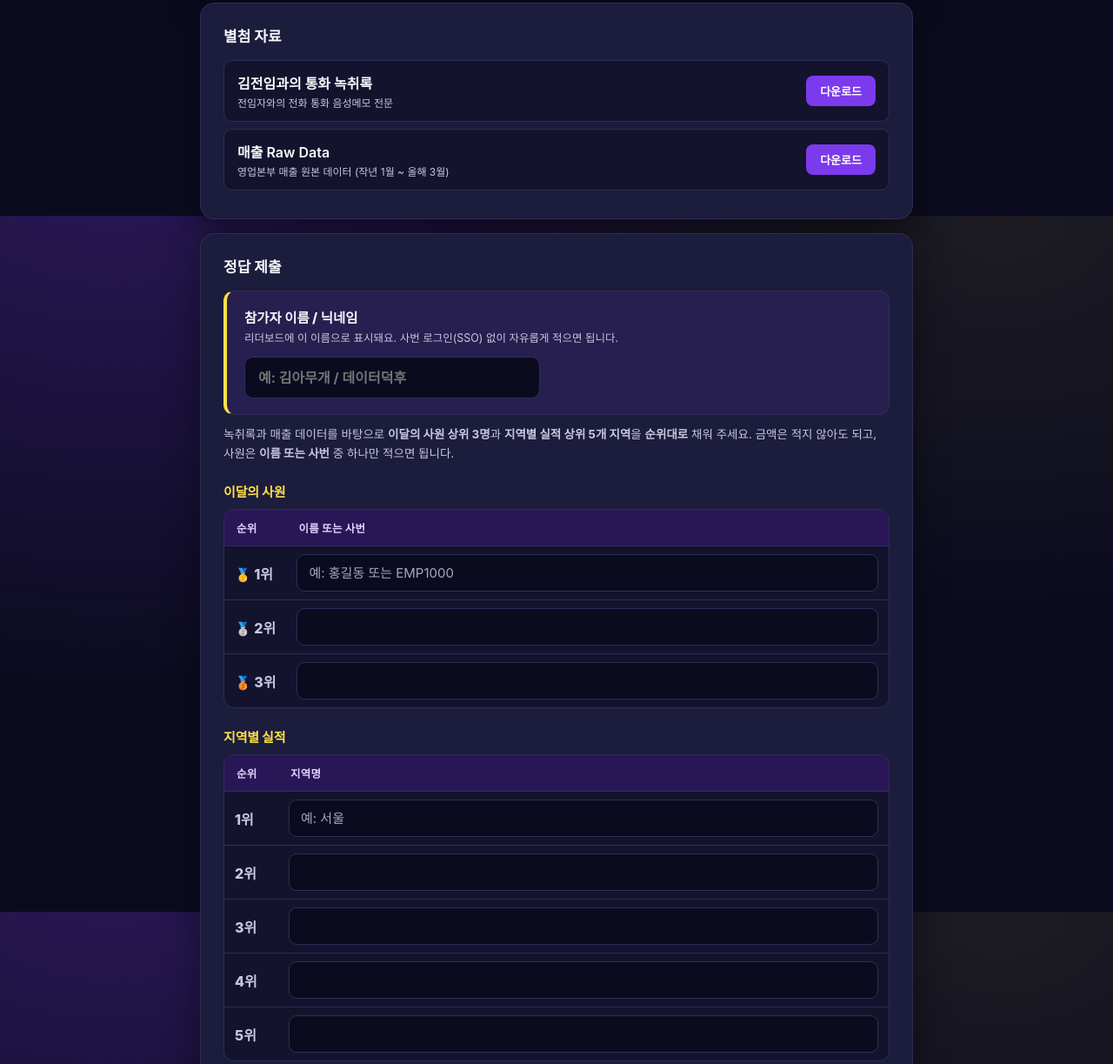
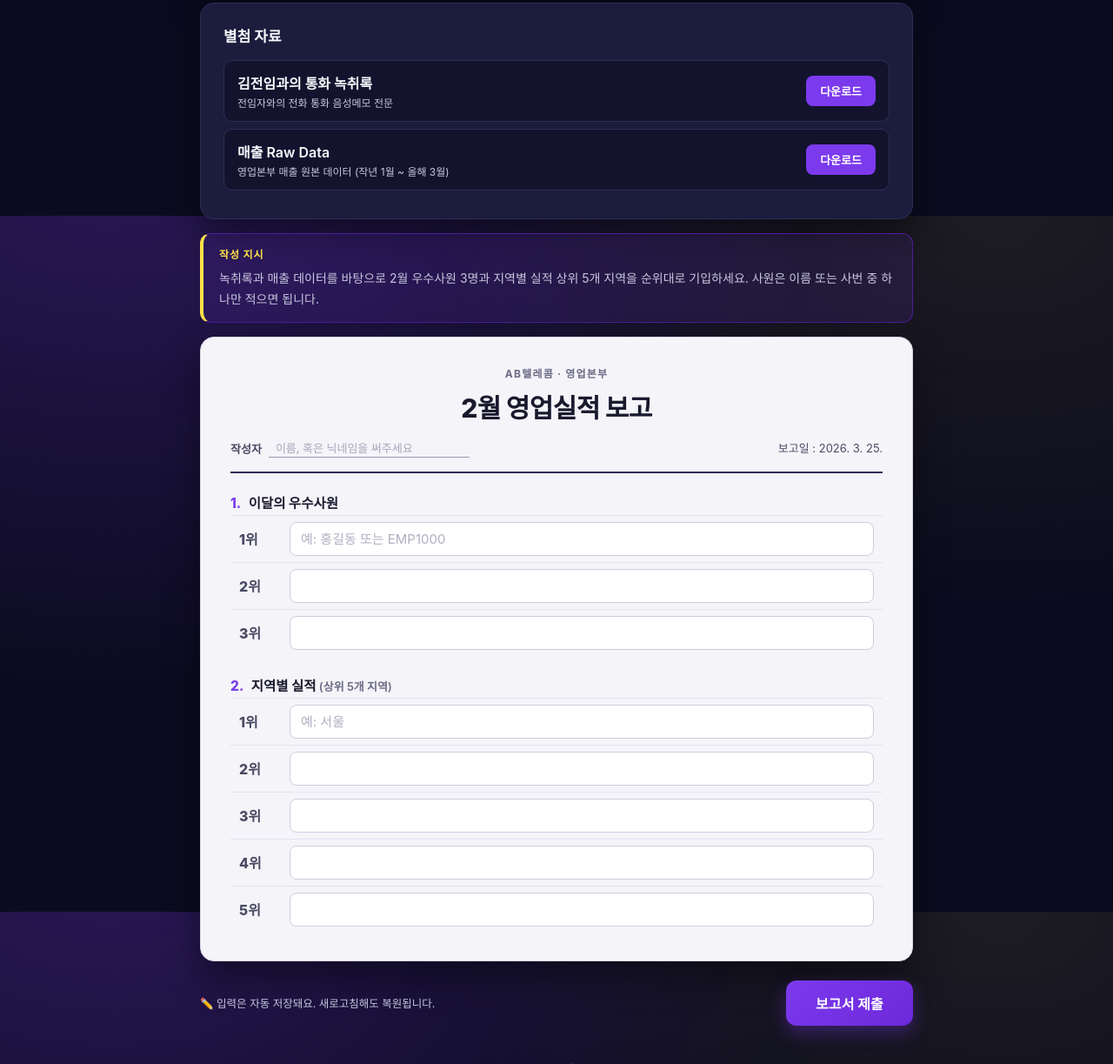
Before and after one commit to supadubadivagogo/EBBAXCLUB_1, a plain HTML site: page index.html in a window 1280 px wide. Shown: the part 1352-2575 px from the top of the page at 87% size. Drawn offline with Linux system fonts and the light colour scheme; a web font is replaced by a local one.

Commit message:
답안 폼을 영업실적 보고서 양식으로 재구성
- 입력표를 「AB텔레콤 영업본부 · 2월 영업실적 보고」 문서 양식으로
  (레터헤드/번호 항목/빈칸 채우기, 닉네임=작성자 칸)
- 작성 지시문을 보고서 밖 별도 박스로 분리(문제처럼), 제목 강조
- 작성자 왼쪽·보고일 오른쪽, 입력칸 밝은 종이 톤으로 통일
- CSS specificity 충돌 수정(.section h2 / table.ans 가 보고서 스타일을 덮던 문제)

Co-Authored-By: Claude Opus 4.8 (1M context) <noreply@anthropic.com>

```diff
--- a/assets/style.css
+++ b/assets/style.css
@@ -148,6 +148,40 @@ button.submit-btn{background:linear-gradient(135deg, var(--primary) 0%, var(--pr
 button.submit-btn:hover{transform:translateY(-1px); box-shadow:0 12px 28px rgba(124,58,237,.45);}
 button.submit-btn:active{transform:translateY(0);}
 button.submit-btn:disabled{opacity:.5; cursor:not-allowed; transform:none; box-shadow:none;}
+
+/* ---- 답안 = 보고서 문서 양식 (컨셉 몰입: 본부 보고서 빈칸 채우기) ---- */
+/* 지시문은 보고서 '밖'에 둬서 문제처럼 보이게 */
+.mission-brief{background:rgba(124,58,237,.12); border:1px solid var(--border-bright); border-left:4px solid var(--accent-yellow);
+  border-radius:12px; padding:14px 18px; margin-bottom:16px; font-size:14px; line-height:1.7; color:var(--text-muted);}
+.mission-brief strong{display:block; margin-bottom:5px; font-size:12px; font-weight:800; letter-spacing:.08em; color:var(--accent-yellow);}
+.report-doc{background:#F5F4F9; border:1px solid #D8D6E4; color:#1A1A2E;
+  border-radius:var(--radius-md); padding:32px 34px 28px; box-shadow:var(--shadow-deep);}
+.report-head{text-align:center; border-bottom:2px solid #2E2E55; padding-bottom:16px; margin-bottom:6px;}
+.report-org{font-size:12px; font-weight:700; letter-spacing:.1em; color:#6B6B85;}
+.report-doc .report-title{display:block; font-size:30px; font-weight:800; color:#1A1A2E; margin:8px 0 16px; letter-spacing:-.02em;}
+.report-meta{display:flex; justify-content:space-between; gap:12px; font-size:13px; color:#4A4A63; flex-wrap:wrap;}
+.report-author{display:inline-flex; align-items:center; gap:8px; font-weight:700;}
+.report-author input{border:none; border-bottom:1.5px solid #9A98AE; background:transparent; color:#1A1A2E;
+  font:inherit; font-weight:700; padding:2px 8px; min-width:220px; text-align:left;}
+.report-author input::placeholder{color:#A8A6B8; font-weight:500;}
+.report-author input:focus{outline:none; border-bottom-color:var(--primary);}
+.report-author input[aria-invalid="true"]{border-bottom-color:var(--danger);}
+.report-lead{font-size:13.5px; color:#4A4A63; line-height:1.7; margin:18px 0 14px;}
+.report-lead strong{color:#1A1A2E;}
+.report-item{font-size:15.5px; font-weight:800; color:#1A1A2E; margin:22px 0 4px;}
+.report-no{color:var(--primary); margin-right:5px;}
+.report-item-sub{font-size:13px; font-weight:600; color:#6B6B85;}
+.report-doc table.report-table{margin-bottom:4px; background:transparent; border:none; border-radius:0; overflow:visible;}
+.report-doc table.report-table td{border-top:1px solid #E4E2EE; padding:7px 10px;}
+.report-doc table.report-table td.rank{color:#4A4A63; width:58px; font-weight:800;}
+.report-doc table.report-table input{background:#FFFFFF; border:1px solid #CFCDDD; border-radius:8px;
+  color:#1A1A2E; padding:9px 12px; width:100%; transition:border-color .15s, box-shadow .15s;}
+.report-doc table.report-table input::placeholder{color:#B0AEC0;}
+.report-doc table.report-table input:hover{border-color:var(--primary-border);}
+.report-doc table.report-table input:focus{outline:none; background:#FFFFFF; border-color:var(--primary); box-shadow:0 0 0 3px rgba(124,58,237,.18);}
+.report-doc table.report-table td.cell.correct input{border-color:var(--success); background:rgba(34,197,94,.10);}
+.report-doc table.report-table td.cell.wrong input{border-color:var(--danger); background:rgba(239,68,68,.08);}
+.report-doc table.report-table td.cell .mark{right:8px;}
 button.ghost-btn{background:transparent; border:1px solid var(--primary-border); color:var(--primary-border);
   padding:13px 22px; border-radius:12px; font-size:14.5px; font-weight:700; cursor:pointer; transition:background .15s;}
 button.ghost-btn:hover{background:rgba(124,58,237,.12);}
--- a/index.html
+++ b/index.html
@@ -100,23 +100,27 @@
       + inputCell(name, first) + '</tr>';
   }
   function answerFormHTML(){
-    var empRows = rankRow('emp','1위','🥇',true)+rankRow('emp','2위','🥈',false)+rankRow('emp','3위','🥉',false);
+    var empRows = rankRow('emp','1위','',true)+rankRow('emp','2위','',false)+rankRow('emp','3위','',false);
     var regRows = rankRow('region','1위','',true)+rankRow('region','2위','',false)+rankRow('region','3위','',false)+rankRow('region','4위','',false)+rankRow('region','5위','',false);
     return ''
-     + '<form class="section" id="arenaForm" onsubmit="return false;" aria-labelledby="answerHead">'
-     + '<h2 id="answerHead">정답 제출</h2>'
-     + '<div class="nick-field">'
-     +   '<label for="nick">참가자 이름 / 닉네임</label>'
-     +   '<p class="note">리더보드에 이 이름으로 표시돼요. 사번 로그인(SSO) 없이 자유롭게 적으면 됩니다.</p>'
-     +   '<input type="text" id="nick" maxlength="20" autocomplete="off" placeholder="예: 김아무개 / 데이터덕후">'
+     + '<form id="arenaForm" onsubmit="return false;" aria-labelledby="answerHead">'
+     + '<div class="mission-brief"><strong>작성 지시</strong>녹취록과 매출 데이터를 바탕으로 2월 우수사원 3명과 지역별 실적 상위 5개 지역을 순위대로 기입하세요. 사원은 이름 또는 사번 중 하나만 적으면 됩니다.</div>'
+     + '<div class="section report-doc">'
+     +   '<div class="report-head">'
+     +     '<div class="report-org">AB텔레콤 · 영업본부</div>'
+     +     '<h2 id="answerHead" class="report-title">2월 영업실적 보고</h2>'
+     +     '<div class="report-meta">'
+     +       '<span class="report-author">작성자 <input type="text" id="nick" maxlength="20" autocomplete="off" placeholder="이름, 혹은 닉네임을 써주세요"></span>'
+     +       '<span class="report-date">보고일 : 2026. 3. 25.</span>'
+     +     '</div>'
+     +   '</div>'
+     +   '<div class="report-item"><span class="report-no">1.</span> 이달의 우수사원</div>'
+     +   '<table class="ans report-table"><tbody>'+empRows+'</tbody></table>'
+     +   '<div class="report-item"><span class="report-no">2.</span> 지역별 실적 <span class="report-item-sub">(상위 5개 지역)</span></div>'
+     +   '<table class="ans report-table"><tbody>'+regRows+'</tbody></table>'
      + '</div>'
-     + '<p class="ans-intro">녹취록과 매출 데이터를 바탕으로 <strong>이달의 사원 상위 3명</strong>과 <strong>지역별 실적 상위 5개 지역</strong>을 <strong>순위대로</strong> 채워 주세요. 금액은 적지 않아도 되고, 사원은 <strong>이름 또는 사번</strong> 중 하나만 적으면 됩니다.</p>'
-     + '<div class="ans-table-title">이달의 사원</div>'
-     + '<table class="ans"><thead><tr><th style="width:62px;">순위</th><th>이름 또는 사번</th></tr></thead><tbody>'+empRows+'</tbody></table>'
-     + '<div class="ans-table-title">지역별 실적</div>'
-     + '<table class="ans"><thead><tr><th style="width:62px;">순위</th><th>지역명</th></tr></thead><tbody>'+regRows+'</tbody></table>'
      + '<div class="submit-row"><div class="submit-note">✏️ 입력은 자동 저장돼요. 새로고침해도 복원됩니다.</div>'
-     + '<button type="button" id="submitBtn" class="submit-btn">제출하기</button></div>'
+     + '<button type="button" id="submitBtn" class="submit-btn">보고서 제출</button></div>'
      + '</form>';
   }
 
```
